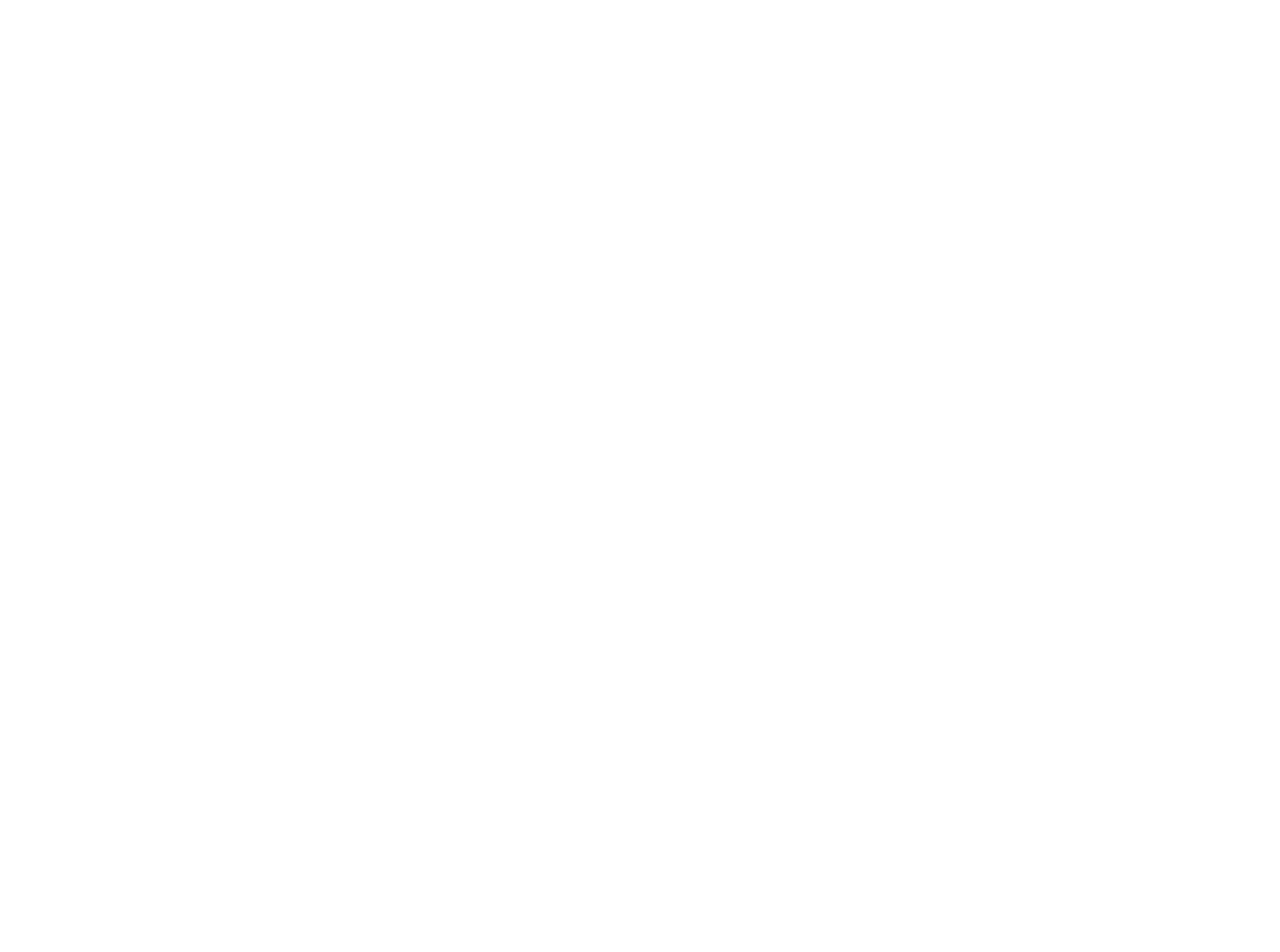
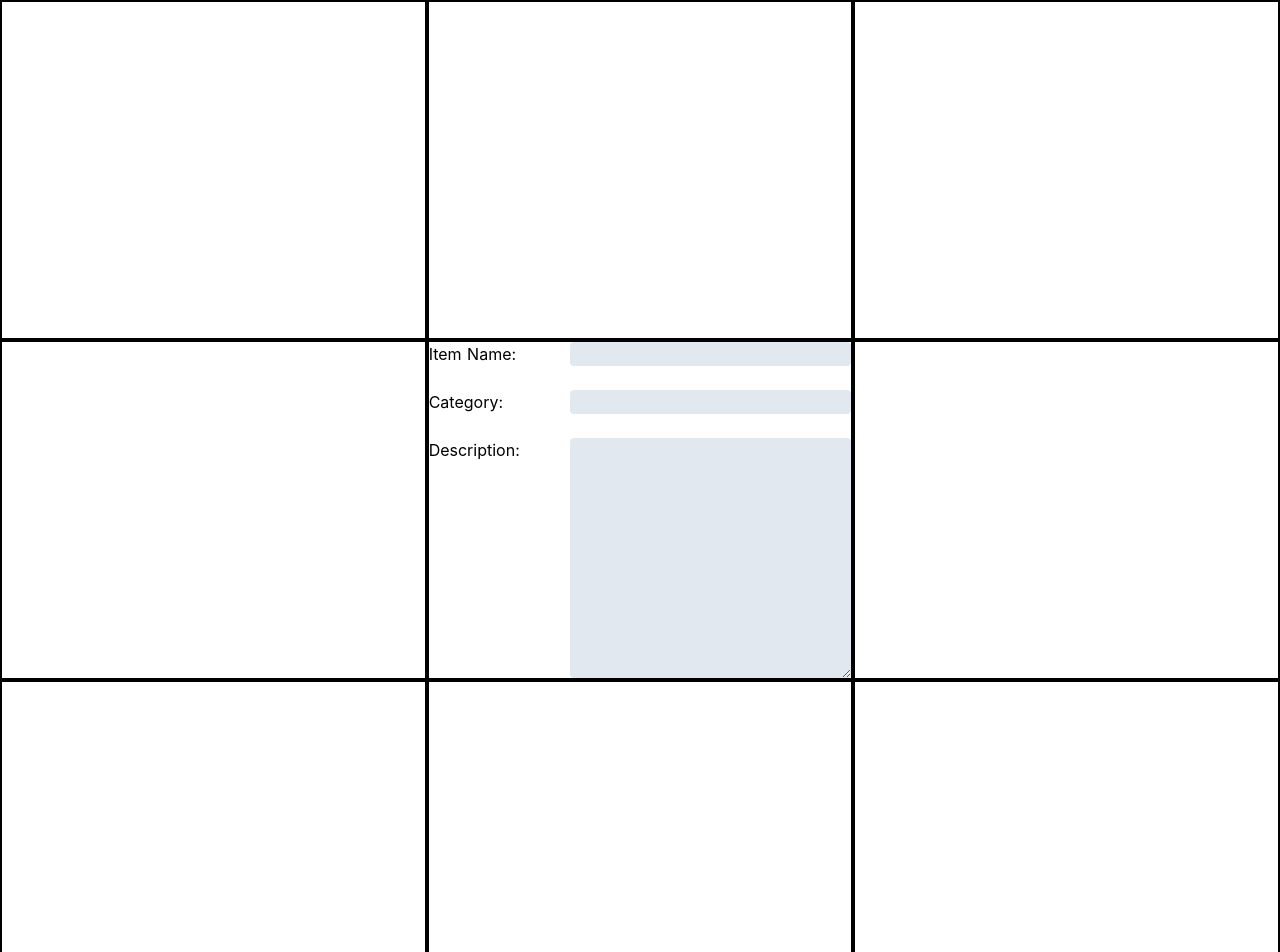
Before and after one commit to jduval7/lagniappe, a Nuxt app: page /listing in a window 1280 px wide. Before the commit this address had no page. Shown: the top 952 px of the page. Before the commit the page ends 800 px from the top, so only its background shows below. Built offline with nearby package versions, Linux system fonts and the light colour scheme.

Commit message:
Added listing page

```diff
--- a/package.json
+++ b/package.json
@@ -10,7 +10,9 @@
   },
   "dependencies": {
     "@nuxtjs/axios": "^5.12.5",
+    "@nuxtjs/firebase": "^7.5.0",
     "core-js": "^3.8.3",
+    "firebase": "^8.2.10",
     "nuxt": "^2.14.12"
   },
   "devDependencies": {
--- a/pages/index.vue
+++ b/pages/index.vue
@@ -28,11 +28,11 @@
           </div>
         </div>
         <div class="overflow-hidden hidden md:visible text-white md:flex justify-center items-center pt-96 h-full">
-            <p class="z-20 text-3xl mt-36 pr-56 3xl:mt-96 3xl:pt-8 3xl:text-4xl ">Our mission is to unite those who have a <br> extra in their homes with those who are in need.</p>
+            <p class="z-20 text-3xl mt-36 pr-56 ">Our mission is to unite those who have a <br> extra in their homes with those who are in need.</p>
             <button class="z-20 absolute bg-lag-dark rounded-full mt-80 ml-96 bottom-10 right-96 3xl:right-auto 3xl:bottom-20">
               <p class="p-3"> Click here to find out more</p>
             </button>
-            <img id="couple" class="overflow-hidden transform w-100 scale-75 3xl:scale-95 3xl:mt-56 h-auto z-10 absolute" src="~assets/couple.png" alt="">
+            <img id="couple" class="overflow-hidden transform w-100 scale-75 h-auto z-10 absolute" src="~assets/couple.png" alt="">
         </div>
       </div>
 
--- /dev/null
+++ b/pages/listing.vue
@@ -0,0 +1,39 @@
+<template>
+    <div>
+        <div class="m-auto grid grid-flow-col grid-cols-3 grid-rows-3">
+            <div class="border-black border-2"></div>
+            <div class="border-black border-2"></div>
+            <div class="border-black border-2"></div>
+            <div class="border-black border-2"></div>
+            <div class="border-black border-2">
+                                                <label class="text-right float-left" for="itemName">Item Name:</label>
+                <input class="inline-block text-left float-right w-8/12 border-black rounded bg-gray-300" id="itemName" type="text">
+                <br>
+                <br>
+                <label class="text-right float-left" for="category">Category:</label>
+                <input class="inline-block text-left float-right w-8/12 rounded bg-gray-300" id="category" type="text">
+                <br>
+                <br>
+                <label class="align-top text-right float-left" for="description">Description:</label>
+                <textarea class="inline-block text-left float-right w-8/12 rounded bg-gray-300" id="description" cols="30" rows="10">
+                </textarea>
+            </div>
+            <div class="border-black border-2"></div>
+            <div class="border-black border-2"></div>
+            <div class="border-black border-2"></div>
+            <div class="border-black border-2"></div>
+        </div>
+    </div>
+</template>
+
+
+<script>
+    export default {
+
+    }
+</script>
+
+
+<style scoped>
+
+</style>
```
Also changed, not shown: 1 other file (tests, documents, lock files or other folders).
